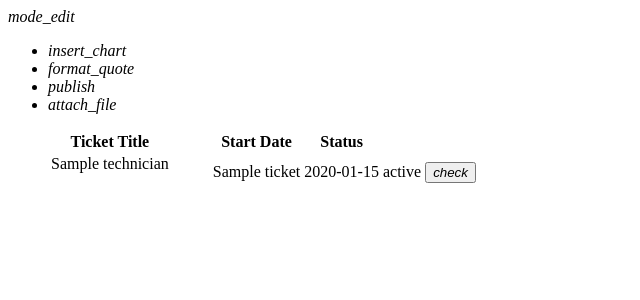
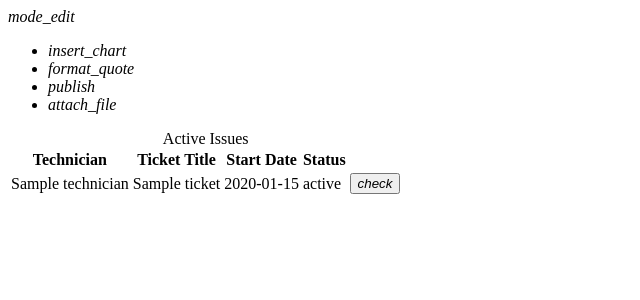
Before and after one commit to mikecummings34/Simple_CRM1.0, a Django app: template crm_app/templates/crm_temps/ticket-table.html in a window 1280 px wide. Shown: the top 300 px of the page, without its empty margins (0-640 px from the left). Run offline with Django 3.2, Linux system fonts and the light colour scheme; the template is opened without the code that fills it: most values are stand-ins (such as "Sample title", 1, 10 or a date in 2020); some libraries are stand-ins or nearby versions.

Commit message:
tables update

```diff
--- a/crm_app/templates/crm_temps/ticket-table.html
+++ b/crm_app/templates/crm_temps/ticket-table.html
@@ -17,8 +17,10 @@
 			<div class="ticket_table" id="table">
 				<div class="container" id="tablebody">
 					<table class='striped responsive-table-vertical'>
+						<caption>Active Issues</caption>
 						<thead>
 	          				<tr>
+	          					<th>Technician</th>
 	              				<th>Ticket Title</th>
 	              				<th>Start Date</th>
 	              				<th>Status</th>
@@ -29,7 +31,7 @@
 
 	          			<tr>
 
-	          				<td data-label='Technician'><blockquote>{{ tickets.technician}}</blockquote></td>
+	          				<td data-label='Technician'>{{ tickets.technician}}</td>
 				            <td data-label='Ticket Title'>{{ tickets.ticket_title }}</td>
 				            <td data-label='Start Date'>{{ tickets.ticketstartdate }}</td>
 				            <td data-label='Ticket Status'>{{ tickets.ticket_status }}</td>
```
Also changed, not shown: crm_app/templates/crm_temps/view-profile.html (+11 -2 lines).
